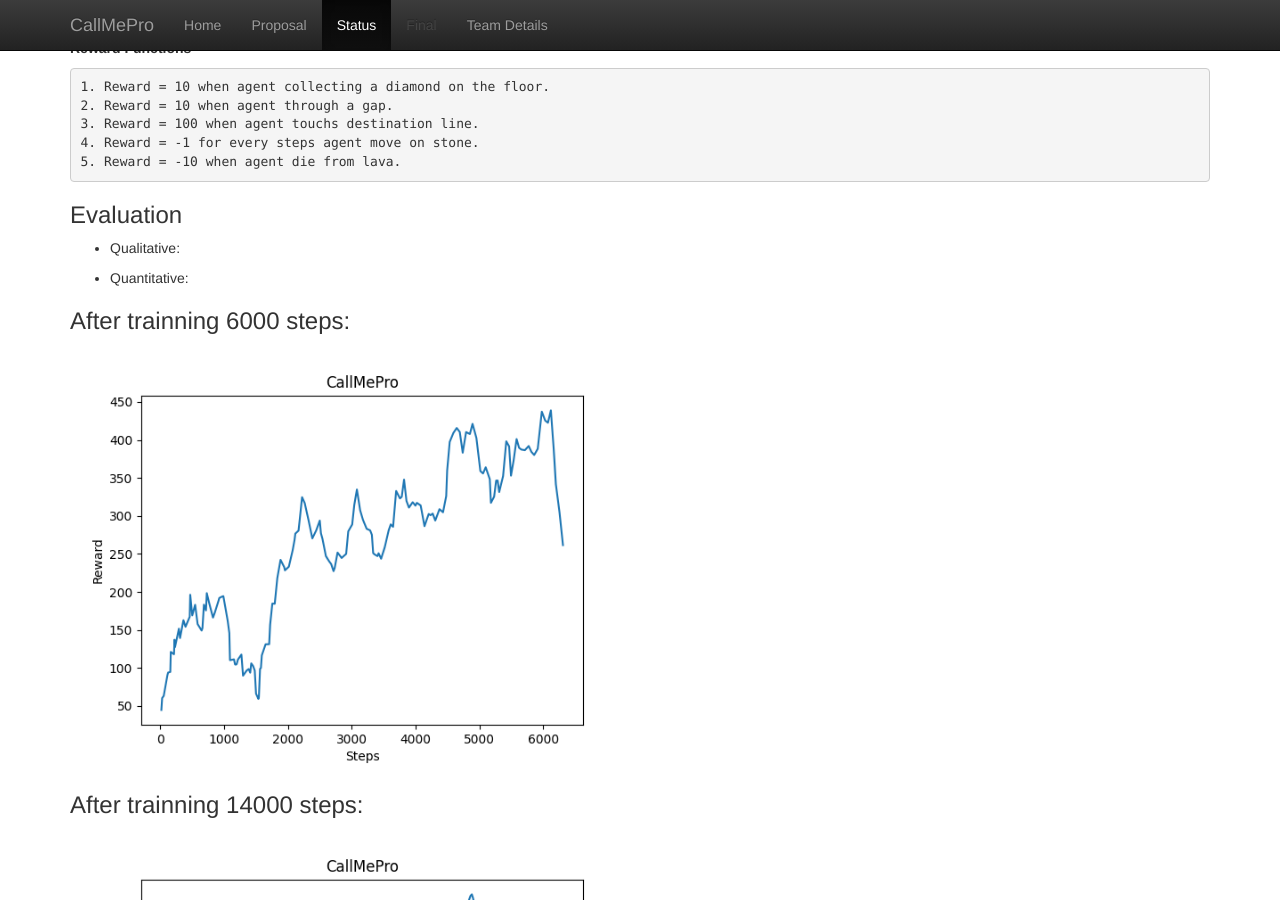
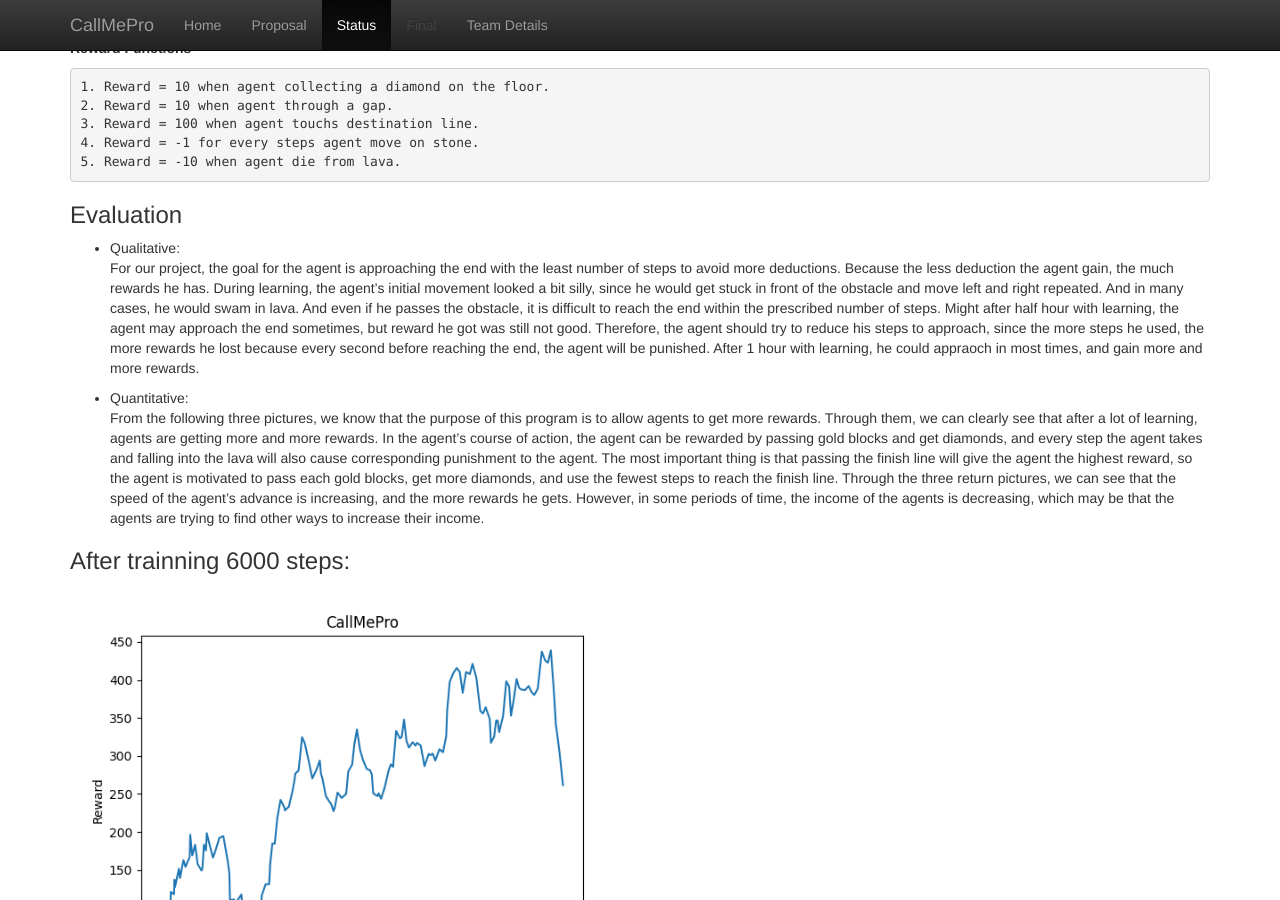
Before and after one commit to Markmzy/CallMePro, a Jekyll site: the page built from docs/status.md, in a window 1280 px wide and 900 px high, scrolled down 2098 px. Built offline with Jekyll 4.4.1, drawn with Linux system fonts in a browser that asks for light colours.

Commit message:
Update status.md

```diff
--- a/docs/status.md
+++ b/docs/status.md
@@ -41,10 +41,11 @@ TBD
 ### Evaluation
 
 * Qualitative:<br>
-
+For our project, the goal for the agent is approaching the end with the least number of steps to avoid more deductions. Because the less deduction the agent gain, the much rewards he has. During learning, the agent’s initial movement looked a bit silly, since he would get stuck in front of the obstacle and move left and right repeated. And in many cases, he would swam in lava. And even if he passes the obstacle, it is difficult to reach the end within the prescribed number of steps. Might after half hour with learning, the agent may approach the end sometimes, but reward he got was still not good. Therefore, the agent should try to reduce his steps to approach, since the more steps he used, the more rewards he lost because every second before reaching the end, the agent will be punished. After 1 hour with learning, he could appraoch in most times, and gain more and more rewards.
 
 
 * Quantitative:<br>
+From the following three pictures, we know that the purpose of this program is to allow agents to get more rewards. Through them, we can clearly see that after a lot of learning, agents are getting more and more rewards. In the agent's course of action, the agent can be rewarded by passing gold blocks and get diamonds, and every step the agent takes and falling into the lava will also cause corresponding punishment to the agent. The most important thing is that passing the finish line will give the agent the highest reward, so the agent is motivated to pass each gold blocks, get more diamonds, and use the fewest steps to reach the finish line. Through the three return pictures, we can see that the speed of the agent's advance is increasing, and the more rewards he gets. However, in some periods of time, the income of the agents is decreasing, which may be that the agents are trying to find other ways to increase their income.
 
 ### After trainning 6000 steps:
 ![6000](6000.png){:height="50%" width="50%"}
```
